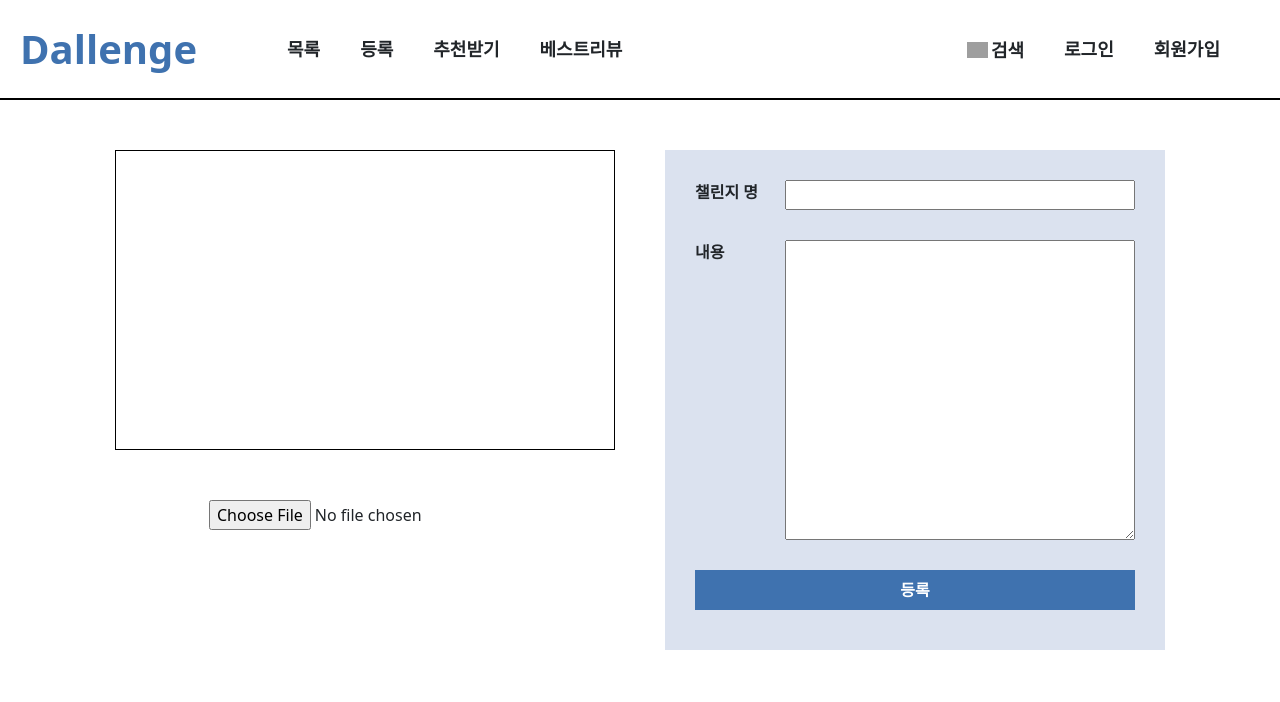
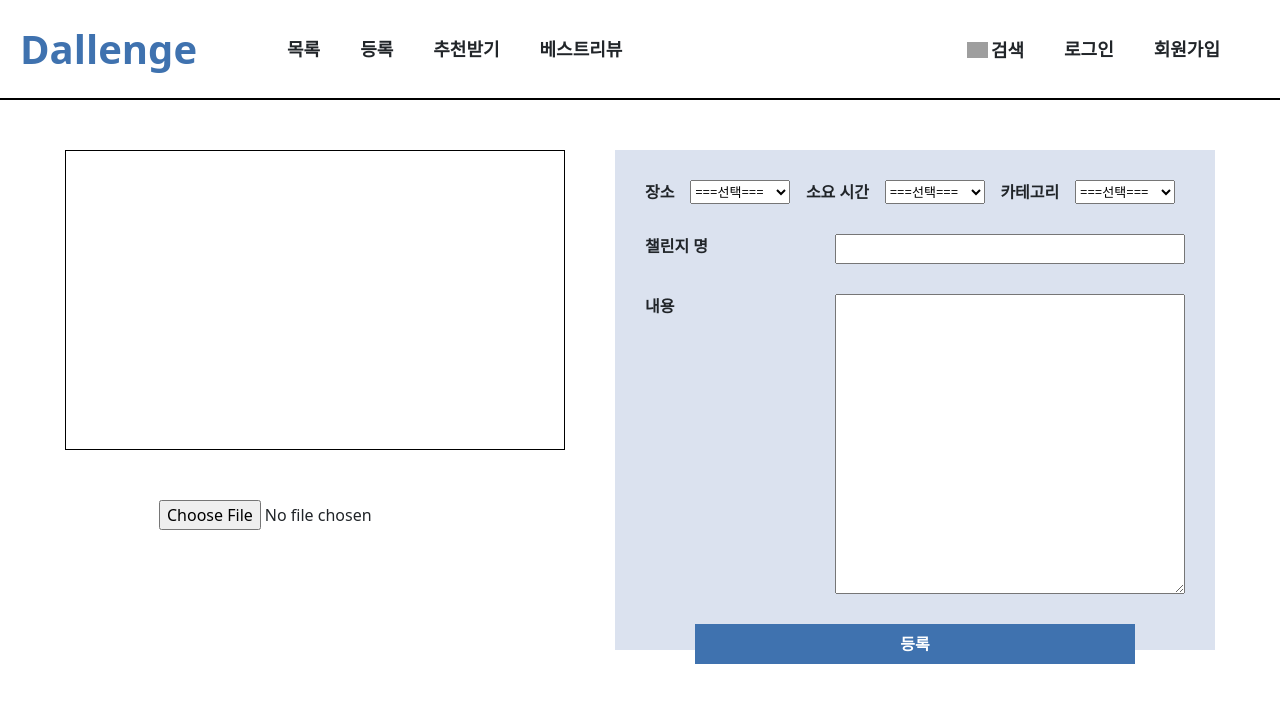
Before and after one commit to dallenge/Front, a React (Create React App) app: page /createchallenge in a window 1280 px wide. Shown: the top 702 px of the page. Built offline with nearby package versions, Linux system fonts and the light colour scheme; grey boxes are pictures that could not be loaded.

Commit message:
✨ Feat : 챌린지 등록 속성 추가 (카테고리, 시간, 장소)

```diff
--- a/src/Routes/ChallengeList.tsx
+++ b/src/Routes/ChallengeList.tsx
@@ -23,7 +23,6 @@ const PostContainer = styled.div`
   padding: 50px;
   display: grid;
   grid-template-columns: 1fr 1fr 1fr 1fr;
-  grid-template-rows: 1fr 1fr;
   column-gap: 20px;
   row-gap: 50px;
 `;
--- a/src/Routes/CreateChallenge.tsx
+++ b/src/Routes/CreateChallenge.tsx
@@ -2,12 +2,21 @@ import React, { useState, useEffect } from 'react';
 import styled from 'styled-components';
 import URL from '../Url';
 import axios from 'axios';
+import { Form } from 'react-router-dom';
 
+const SelectBox = styled.select`
+  width: 100px;
+  margin: 0 10px;
+  font-size: 13px;
+`;
 export default function CreateChallenge() {
   const [imgFile, setImgFile] = useState<any>();
   const [title, setTitle] = useState<string>('');
   const [content, setContent] = useState<string>('');
   const [view, setView] = useState<any>('');
+  const [category, setCategory] = useState<string>('');
+  const [duration, setDuration] = useState<string>('');
+  const [location, setLocation] = useState<string>('');
 
   useEffect(() => {
     if (imgFile) {
@@ -38,9 +47,9 @@ export default function CreateChallenge() {
     const challenge = {
       title: title,
       content: content,
-      challengeCategory: '공부',
-      challengeLocation: '실내',
-      challengeDuration: '10분 이내',
+      challengeCategory: category,
+      challengeLocation: location,
+      challengeDuration: duration,
     };
 
     data.append('requestCreateChallenge', new Blob([JSON.stringify(challenge)], { type: 'application/json' }));
@@ -58,9 +67,9 @@ export default function CreateChallenge() {
     await axios(config)
       .then((res) => {
         alert('등록완료');
-        console.log(imgFile);
       })
       .catch((err) => {
+        console.log(challenge);
         console.log(err);
       });
   };
@@ -80,8 +89,51 @@ export default function CreateChallenge() {
         </div>
         <input type="file" accept="image/jpg, image/jpeg, image/png" onChange={uploadImgFile} />
       </div>
-      <div style={{ width: '500px', height: '500px', background: 'var(--color-sky)', padding: '30px' }}>
+      <div style={{ width: '600px', height: '500px', background: 'var(--color-sky)', padding: '30px' }}>
         <form id="createForm" onSubmit={submitChallenge}>
+          <div style={{ display: 'flex', justifyContent: 'space-between', marginBottom: '30px' }}>
+            <div style={{ fontWeight: '600' }}>장소</div>
+            <SelectBox
+              onChange={(e) => {
+                setLocation(e.target.value);
+              }}
+            >
+              <option value="" selected>
+                ===선택===
+              </option>
+              <option value="실내">실내</option>
+              <option value="실외">실외</option>
+            </SelectBox>
+            <div style={{ fontWeight: '600' }}>소요 시간</div>
+            <SelectBox
+              onChange={(e) => {
+                setDuration(e.target.value);
+              }}
+            >
+              <option value="" selected>
+                ===선택===
+              </option>
+              <option value="10분 이내">10분 이내</option>
+              <option value="10분 ~ 30분 이내">10분 ~ 30분</option>
+              <option value="30분 ~ 1시간 이내">30분 ~ 1시간</option>
+              <option value="1시간 이상">1시간 이상</option>
+            </SelectBox>
+            <div style={{ fontWeight: '600' }}>카테고리</div>
+            <SelectBox
+              onChange={(e) => {
+                setCategory(e.target.value);
+              }}
+            >
+              <option value="" selected>
+                ===선택===
+              </option>
+              <option value="공부">공부</option>
+              <option value="봉사">봉사</option>
+              <option value="운동">운동</option>
+              <option value="경제">경제</option>
+              <option value="건강">건강</option>
+            </SelectBox>
+          </div>
           <div style={{ display: 'flex', justifyContent: 'space-between', marginBottom: '30px' }}>
             <div style={{ fontWeight: '600' }}>챌린지 명</div>
             <input
```
